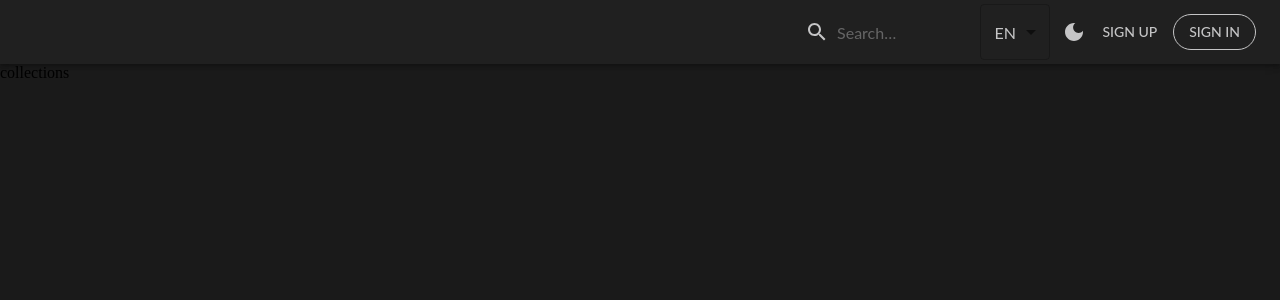
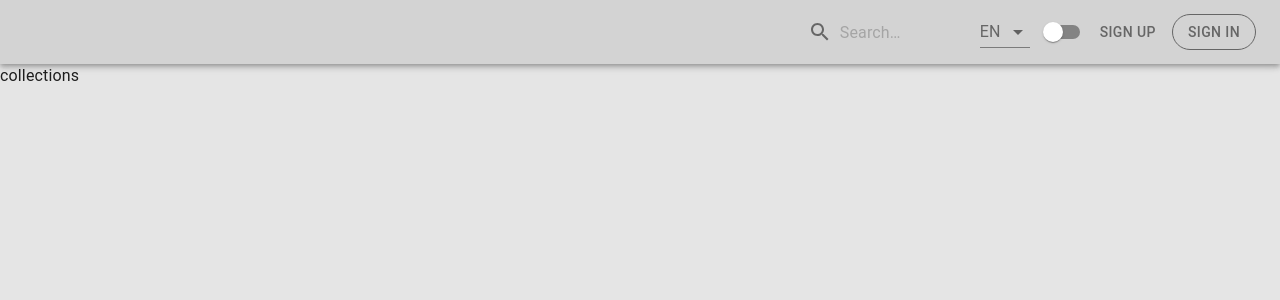
Before and after one commit to zettt6/courseproject-client, a React (Create React App) app: page / in a window 1280 px wide. Shown: the top 300 px of the page. Built offline with nearby package versions, Linux system fonts and the light colour scheme; no server answers.

Commit message:
add dark/light mode

```diff
--- a/src/App.css
+++ b/src/App.css
@@ -2,7 +2,3 @@
   padding: 0;
   margin: 0;
 }
-
-body {
-  background-color: #1a1a1a;
-}
--- a/src/App.js
+++ b/src/App.js
@@ -1,4 +1,4 @@
-import { useEffect, useState } from 'react'
+import { useEffect, useMemo, useState } from 'react'
 import { BrowserRouter, Route, Routes } from 'react-router-dom'
 import { ThemeProvider, createTheme } from '@mui/material/styles'
 import toast, { Toaster } from 'react-hot-toast'
@@ -10,29 +10,43 @@ import Navbar from './components/Header/Navbar'
 import { ProtectedRoute } from './outlets/ProtectedRoute'
 import './App.css'
 import axios from 'axios'
+import { CssBaseline, Switch } from '@mui/material'
 
 function App() {
   const [userData, setUserData] = useState(null)
   const [collections, setCollections] = useState([])
+  const [mode, setMode] = useState('light')
 
-  const theme = createTheme({
+  const darkTheme = createTheme({
     palette: {
+      type: 'dark',
+      background: {
+        default: '#1a1a1a',
+      },
       primary: {
         main: '#202020',
         contrastText: '#c5c5c6',
       },
       secondary: {
-        main: '#c5c5c6',
-      },
-      text: {
-        primary: '#1a1a1a',
-        secondary: '#c5c5c6',
+        main: '#fff',
       },
     },
-    typography: {
-      fontFamily: ['Lato', 'sans-serif'].join(','),
+  })
+
+  const lightTheme = createTheme({
+    palette: {
+      type: 'light',
+      background: {
+        default: '#e5e5e5',
+      },
+      primary: {
+        main: '#d3d3d3',
+        contrastText: '#666666',
+      },
     },
   })
+
+  const selectedTheme = mode === 'dark' ? darkTheme : lightTheme
 
   useEffect(() => {
     checkAuth()
@@ -64,14 +78,17 @@ function App() {
           setUserData,
           collections,
           setCollections,
+          mode,
+          setMode,
         }}
       >
-        <ThemeProvider theme={theme}>
+        <ThemeProvider theme={selectedTheme}>
           <Toaster
             position='bottom-right'
             containerStyle={{ fontFamily: 'Lato' }}
           />
           <BrowserRouter>
+            <CssBaseline />
             <Navbar />
             <Routes>
               <Route exact path='/' element={<Main />} />
--- a/src/components/Collection/Card.js
+++ b/src/components/Collection/Card.js
@@ -1,5 +1,4 @@
 import {
-  Box,
   Card,
   CardActionArea,
   CardContent,
@@ -15,28 +14,26 @@ export default function CollectionCard({
   goToCollectionPage,
 }) {
   return (
-    <div>
     <Card sx={{ width: 150, m: 2 }} onClick={goToCollectionPage}>
       <CardActionArea>
-          {/* <CardMedia
+        <CardMedia
           component='img'
           height='140'
-            image='/static/images/cards/contemplative-reptile.jpg'
-            alt='green iguana'
-          /> */}
+          // image=''
+          alt='collection'
+        />
         <CardContent>
           <Typography gutterBottom variant='h5' component='div'>
             {title}
           </Typography>
+          <Typography variant='body3' color='text.secondary'>
+            {subject}
+          </Typography>
           <Typography variant='body2' color='text.secondary'>
             {description}
-            </Typography>
-            <Typography variant='body2' color='text.secondary'>
-              {subject}
           </Typography>
         </CardContent>
       </CardActionArea>
     </Card>
-    </div>
   )
 }
--- a/src/components/Collection/Form.js
+++ b/src/components/Collection/Form.js
@@ -47,8 +47,12 @@ export default function CollectionForm({
         onChange={formik.handleChange}
         sx={{ my: 0.5, width: '200px' }}
       />
-      <Button onClick={formik.handleSubmit}>Create collection</Button>
-      <Button onClick={deleteCollections}>Delete collections</Button>
+      <Button color='inherit' onClick={formik.handleSubmit}>
+        Create collection
+      </Button>
+      <Button color='inherit' onClick={deleteCollections}>
+        Delete collections
+      </Button>
     </FormControl>
   )
 }
--- a/src/components/Header/LanguageControl.js
+++ b/src/components/Header/LanguageControl.js
@@ -17,9 +17,10 @@ export default function LanguageControl() {
     <Select
       sx={{
         m: 0.5,
-        minWidth: '70px',
-        color: '#c5c5c6',
+        minWidth: '50px',
+        color: 'inherit',
       }}
+      variant='standard'
       open={open}
       onClose={toggleLanguage}
       onOpen={toggleLanguage}
--- a/src/components/Header/ModeControl.js
+++ b/src/components/Header/ModeControl.js
@@ -1,24 +1,16 @@
-import { DarkMode, LightMode } from '@mui/icons-material'
-import { IconButton } from '@mui/material'
-import React, { useState } from 'react'
+import { Switch } from '@mui/material'
+import React, { useContext } from 'react'
+import { AppContext } from '../../context'
 
 export default function ModeControl() {
-  const [mode, setMode] = useState('light')
+  const appContext = useContext(AppContext)
 
-  const changeMode = () => {
-    if (mode === 'light') {
-      setMode('dark')
-    } else setMode('light')
-  }
   return (
-    <IconButton
-      aria-label='account of current user'
-      aria-controls='menu-appbar'
-      aria-haspopup='true'
-      onClick={changeMode}
-      color='inherit'
-    >
-      {mode === 'dark' ? <LightMode /> : <DarkMode />}
-    </IconButton>
+    <Switch
+      color='secondary'
+      onChange={() =>
+        appContext.setMode(appContext.mode === 'light' ? 'dark' : 'light')
+      }
+    />
   )
 }
--- a/src/components/Header/SearchAppBar.js
+++ b/src/components/Header/SearchAppBar.js
@@ -1,14 +1,20 @@
-import * as React from 'react'
+import React, { useContext } from 'react'
+import { Box, InputBase } from '@mui/material'
+import SearchIcon from '@mui/icons-material/Search'
 import { styled } from '@mui/material/styles'
-import Box from '@mui/material/Box'
-import InputBase from '@mui/material/InputBase'
-import SearchIcon from '@mui/icons-material/Search'
+import { AppContext } from '../../context'
+
+export function SearchAppBar() {
+  const appContext = useContext(AppContext)
 
   const Search = styled('div')(({ theme }) => ({
     position: 'relative',
     borderRadius: '40px',
     '&:hover': {
-    backgroundColor: '#1a1a1a',
+      backgroundColor:
+        appContext.mode === 'light'
+          ? theme.palette.primary.light
+          : theme.palette.primary.dark,
     },
     marginRight: '20px',
     width: '100%',
@@ -44,7 +50,6 @@ const StyledInputBase = styled(InputBase)(({ theme }) => ({
     },
   }))
 
-export function SearchAppBar() {
   return (
     <Box sx={{ flexGrow: 1 }}>
       <Search>
--- a/src/index.js
+++ b/src/index.js
@@ -7,7 +7,7 @@ import './axios'
 const root = ReactDOM.createRoot(document.getElementById('root'))
 
 root.render(
-  <React.StrictMode>
-    <App />
-  </React.StrictMode>
+  // <React.StrictMode>
+  <App />
+  // </React.StrictMode>
 )
```
Lines whose indentation alone changed are shown as unchanged.
